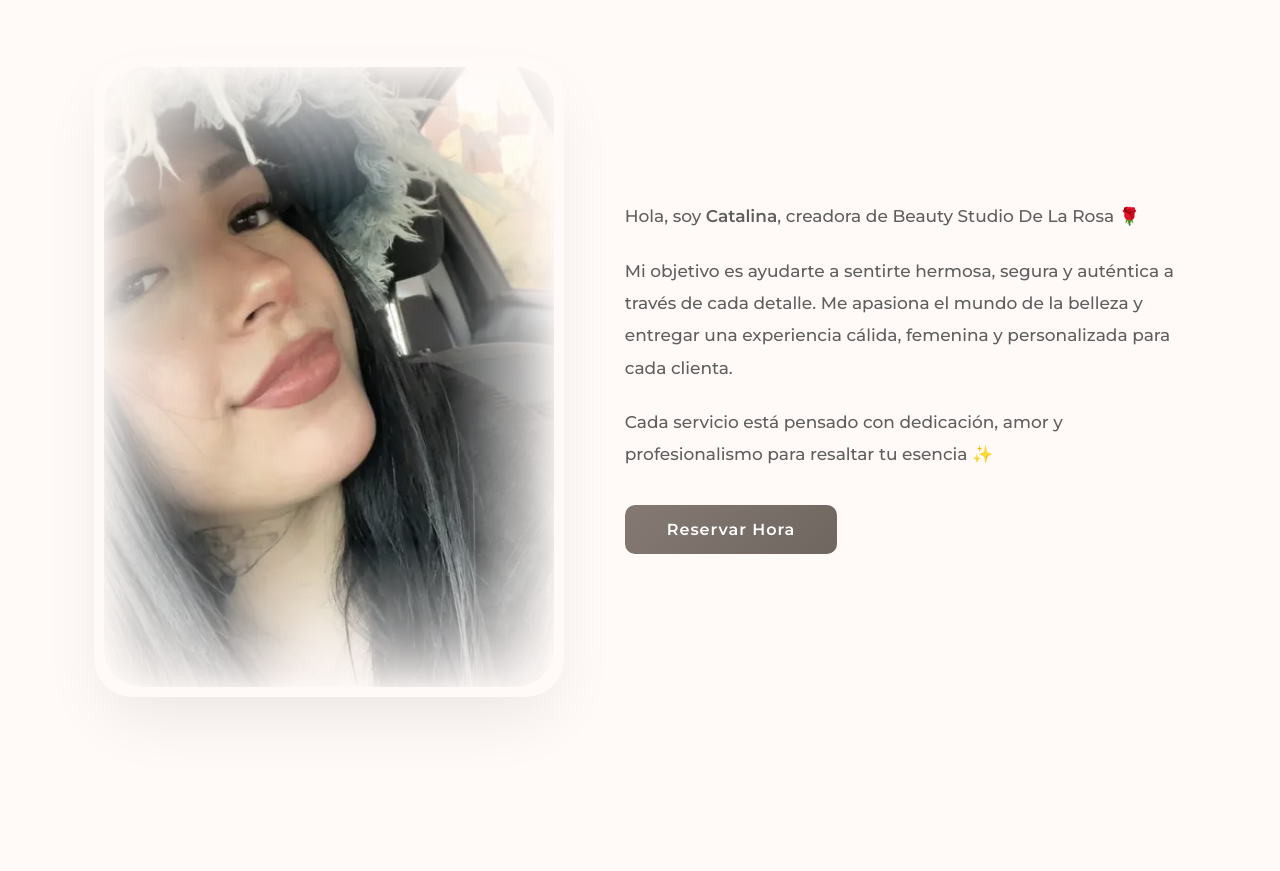
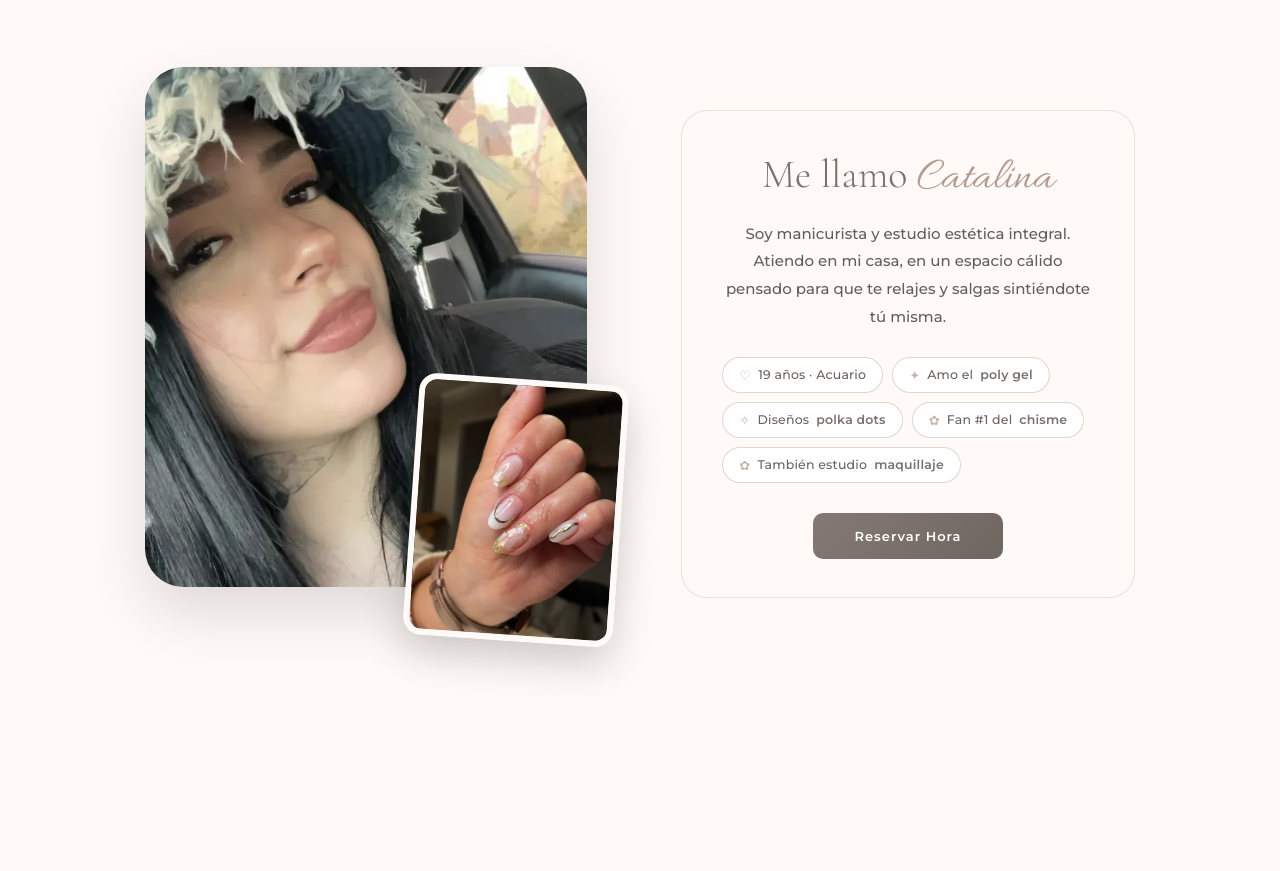
Before and after one commit to Diegozapa23/paginadelarosa, a website: page public/uno.html in a window 1280 px wide. Shown: the part 1203-2074 px from the top of the page. Drawn offline with Linux system fonts and the light colour scheme.

Commit message:
diseño: nueva sección 'Sobre mí' (propuesta A)
La información personal que estaba en las fotos (mano alzada, flechas y
estrellas dibujadas) no encajaba con la tipografía de la página. Ahora esa
misma información va en la tipografía del sitio:

- foto grande redondeada + una instantánea tipo polaroid desfasada al lado
- tarjeta crema con 'Me llamo Catalina' (Cormorant + Allura) y la intro
- los datos como chips: 19 años · Acuario / amo el poly gel / diseños
  polka dots / fan #1 del chisme / también estudio maquillaje
- botón 'Reservar Hora' con el taupe del resto de la página

Pendiente: reemplazar las fotos por las nuevas de Catalina.

```diff
--- a/public/uno.css
+++ b/public/uno.css
@@ -687,82 +687,130 @@ body.preloader-active .hero::before {
 
 .about-content-wrapper {
   display: grid;
-  grid-template-columns: 0.9fr 1.1fr;
-  gap: 70px;
+  grid-template-columns: 1.05fr 1fr;
+  gap: 60px;
   align-items: center;
-  text-align: left;
+  max-width: 1150px;
+  margin: 0 auto;
+  padding: 0 4%;
+}
+
+/* FOTOS: la grande + una instantanea desfasada */
+
+.about-media {
+  position: relative;
+  padding-bottom: 54px;
+  padding-right: 34px;
 }
 
 .about-image {
-  position: relative;
+  border-radius: 38px;
+  overflow: hidden;
+  box-shadow: 0 26px 60px rgba(0, 0, 0, 0.13);
+}
+
+.about-image img {
   width: 100%;
+  height: 520px;
+  object-fit: cover;
+  object-position: center top;
+  display: block;
+}
+
+.about-snapshot {
+  position: absolute;
+  right: 0;
+  bottom: 0;
+  width: 210px;
+  margin: 0;
+  transform: rotate(4deg);
+  border-radius: 18px;
+  overflow: hidden;
+  border: 6px solid #fffaf8;
+  box-shadow: 0 18px 40px rgba(0, 0, 0, 0.18);
+}
+
+.about-snapshot img {
+  width: 100%;
+  height: 250px;
+  object-fit: cover;
+  display: block;
+}
+
+/* TARJETA */
+
+.about-text {
   display: flex;
   justify-content: center;
+}
+
+.about-card {
+  background: #fffaf8;
+  border: 1px solid rgba(216, 201, 192, 0.5);
+  border-radius: 26px;
+  padding: 42px 40px 38px;
+  width: 100%;
+  max-width: 520px;
+}
+
+.about-lead {
+  font-family: 'Cormorant Garamond', serif;
+  font-size: 40px;
+  line-height: 1.05;
+  font-weight: 300;
+  color: #7a716d;
+  margin-bottom: 16px;
+}
+
+.about-lead em {
+  font-family: 'Allura', cursive;
+  font-style: normal;
+  font-size: 46px;
+  color: #b49a8e;
+}
+
+.about-about {
+  font-size: 15px;
+  line-height: 1.85;
+  color: #5f5f5f;
+  margin-bottom: 26px;
+}
+
+/* CHIPS DE DATOS */
+
+.about-facts {
+  display: flex;
+  flex-wrap: wrap;
+  gap: 9px;
+  margin-bottom: 30px;
+}
+
+.about-fact {
+  display: inline-flex;
   align-items: center;
-  opacity: 1;
-}
-
-.about-image::before {
-  content: "";
-  position: absolute;
-  width: 470px;
-  height: 640px;
-  border-radius: 38px;
-  background:
-    linear-gradient(
-      to right,
-      #fffaf8 0%,
-      rgba(255,250,248,0.55) 10%,
-      rgba(255,250,248,0) 26%,
-      rgba(255,250,248,0) 74%,
-      rgba(255,250,248,0.55) 90%,
-      #fffaf8 100%
-    ),
-    linear-gradient(
-      to bottom,
-      #fffaf8 0%,
-      rgba(255,250,248,0.55) 10%,
-      rgba(255,250,248,0) 24%,
-      rgba(255,250,248,0) 76%,
-      rgba(255,250,248,0.55) 90%,
-      #fffaf8 100%
-    );
-  z-index: 2;
-  pointer-events: none;
-}
-
-.about-image img {
-  width: 450px;
-  height: 620px;
-  object-fit: cover;
-  object-position: center top;
-  border-radius: 38px;
-  display: block;
-  box-shadow: 0 30px 65px rgba(0,0,0,0.08);
-  position: relative;
-  z-index: 1;
-  transition: transform 0.3s ease;
-}
-
-.about-image img:hover {
-  transform: scale(1.02);
-}
-
-.about-text {
-  max-width: 620px;
-  opacity: 1;
-}
-
-.about-text p {
-  font-size: 17px;
-  line-height: 1.9;
-  color: #5f5f5f;
-  margin-bottom: 22px;
+  gap: 7px;
+  font-size: 12.5px;
+  letter-spacing: 0.2px;
+  color: #6d615c;
+  background: #fff;
+  border: 1px solid rgba(216, 201, 192, 0.75);
+  border-radius: 999px;
+  padding: 9px 16px;
+}
+
+.about-fact b {
+  font-weight: 600;
+  color: #7a716d;
+}
+
+.about-fact i {
+  font-style: normal;
+  color: #c9b5ab;
+  font-size: 13px;
 }
 
 .about-btn {
   display: inline-block;
-  margin-top: 12px;
   background: linear-gradient(135deg, #857a73, #6f6660);
   color: white;
   padding: 15px 42px;
@@ -770,6 +818,7 @@ body.preloader-active .hero::before {
   text-decoration: none;
   font-weight: bold;
   letter-spacing: 1px;
+  font-size: 13px;
   transition: 0.3s ease;
 }
 
@@ -2594,3 +2643,57 @@ box-shadow:
 transition:.4s ease;
 
 }
+
+
+
+/* ============================================
+   SOBRE MI (movil)
+   ============================================ */
+
+@media (max-width: 767px) {
+  .about-content-wrapper {
+    grid-template-columns: 1fr;
+    gap: 40px;
+    padding: 0 6%;
+  }
+
+  .about-media {
+    padding-bottom: 44px;
+    padding-right: 24px;
+  }
+
+  .about-image img {
+    height: 420px;
+  }
+
+  .about-snapshot {
+    width: 140px;
+  }
+
+  .about-snapshot img {
+    height: 175px;
+  }
+
+  .about-card {
+    padding: 32px 26px 30px;
+    border-radius: 22px;
+  }
+
+  .about-lead {
+    font-size: 32px;
+  }
+
+  .about-lead em {
+    font-size: 38px;
+  }
+
+  .about-about {
+    font-size: 14px;
+    line-height: 1.8;
+  }
+
+  .about-fact {
+    font-size: 12px;
+    padding: 8px 13px;
+  }
+}
--- a/public/uno.html
+++ b/public/uno.html
@@ -108,33 +108,37 @@
     </div>
 
     <div class="about-content-wrapper">
+
+      <div class="about-media">
         <div class="about-image">
           <img src="img/catalina.webp" alt="Catalina - Beauty Studio De La Rosa" width="1200" height="900" loading="lazy" decoding="async">
         </div>
+        <figure class="about-snapshot">
+          <img src="img/mi-trabajo.webp" alt="Un día de trabajo en Beauty Studio De La Rosa" width="900" height="1600" loading="lazy" decoding="async">
+        </figure>
+      </div>
 
       <div class="about-text">
-      <p>
-        Hola, soy <strong>Catalina</strong>, creadora de
-        Beauty Studio De La Rosa 🌹
+        <div class="about-card">
+          <p class="about-lead">Me llamo <em>Catalina</em></p>
+          <p class="about-about">
+            Soy manicurista y estudio estética integral. Atiendo en mi casa,
+            en un espacio cálido pensado para que te relajes y salgas sintiéndote
+            tú misma.
           </p>
 
-      <p>
-        Mi objetivo es ayudarte a sentirte hermosa,
-        segura y auténtica a través de cada detalle.
-        Me apasiona el mundo de la belleza y entregar
-        una experiencia cálida, femenina y personalizada
-        para cada clienta.
-      </p>
+          <div class="about-facts">
+            <span class="about-fact"><i>♡</i>19 años · Acuario</span>
+            <span class="about-fact"><i>✦</i>Amo el <b>poly gel</b></span>
+            <span class="about-fact"><i>✧</i>Diseños <b>polka dots</b></span>
+            <span class="about-fact"><i>✿</i>Fan #1 del <b>chisme</b></span>
+            <span class="about-fact"><i>✿</i>También estudio <b>maquillaje</b></span>
+          </div>
 
-      <p>
-        Cada servicio está pensado con dedicación,
-        amor y profesionalismo para resaltar tu esencia ✨
-      </p>
+          <a href="agenda.html" class="about-btn">Reservar Hora</a>
+        </div>
+      </div>
 
-      <a href="agenda.html" class="about-btn">
-        Reservar Hora
-      </a>
-    </div>
     </div>
 
   </section>
```
Lines whose indentation alone changed are shown as unchanged.
